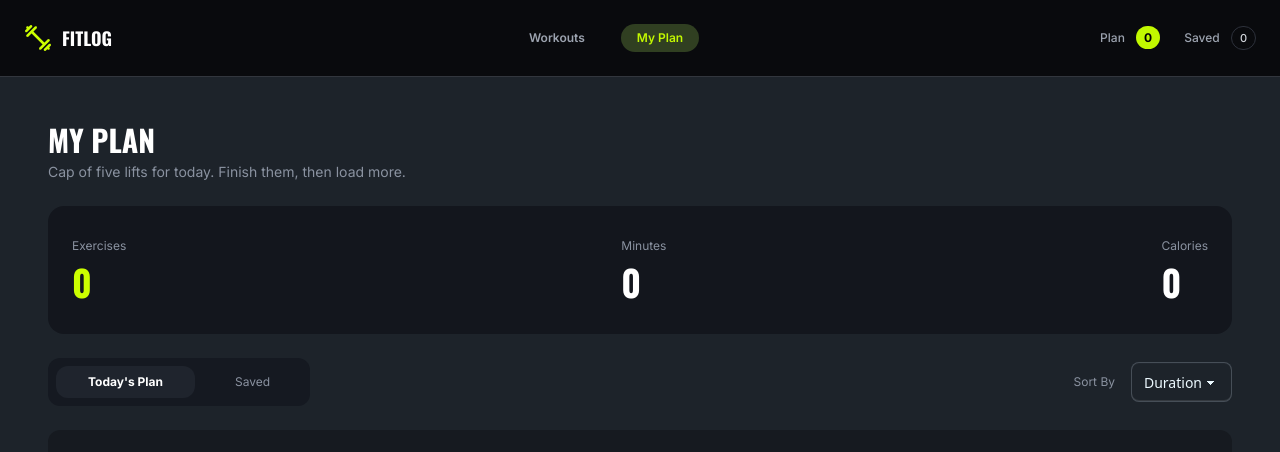
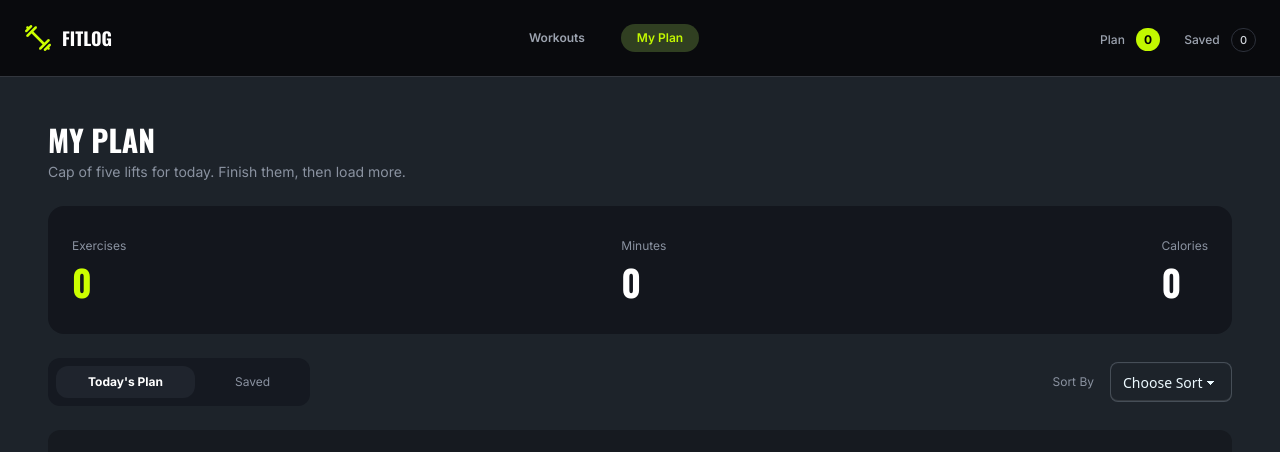
Before and after one commit to tamimkhan887/Fit-Log-Assignment6, a Next.js app: page /myplan in a window 1280 px wide. Shown: the top 452 px of the page. Built offline with nearby package versions, Linux system fonts and the light colour scheme.

Commit message:
Bug fixing

```diff
--- a/app/Components/MyPage/TodaysList.tsx
+++ b/app/Components/MyPage/TodaysList.tsx
@@ -6,7 +6,7 @@ import { IoCheckmarkOutline } from "react-icons/io5";
 import { MdOutlineStarOutline } from "react-icons/md";
 import { RxCross1 } from "react-icons/rx";
 
-const TodaysList = ({ workout }: { workout: Iworkout }) => {
+const TodaysList = ({ workout , handleDelete }: { workout: Iworkout ; handleDelete:(id:(number | string))=>void }) => {
     return (
         <div className="flex justify-between items-center">
             <div className="flex items-center gap-4">
@@ -35,7 +35,7 @@ const TodaysList = ({ workout }: { workout: Iworkout }) => {
             <div className="flex items-center gap-6">
                 <button className="font-inter text-xs text-white border border-[#374151] rounded-full px-6 py-3">View Details</button>
                 <button className="flex items-center"><IoCheckmarkOutline /><span>Mark as Done</span></button>
-                <button><RxCross1 size={24} color="#6B7280"/></button>
+                <button onClick={() => handleDelete(String(workout.id))}><RxCross1 size={24} color="#6B7280"/></button>
             </div>
         </div>
     );
--- a/app/Components/Navbar.tsx
+++ b/app/Components/Navbar.tsx
@@ -31,8 +31,8 @@ const Navbar = () => {
                 {links}
             </ul>
             <div className="flex gap-6">
-                <button className=" font-medium text-xs font-inter text-[#9CA3AF]">Plan <span className="ml-2 bg-[#C2F800] px-2 py-1 text-black font-bold font-inter rounded-full">{addWorkout.length}</span></button>
-                <button className="text-[#9CA3AF] font-inter font-medium text-xs">Saved <span className="ml-2 text-[#D1D5DB] text-[11px] font-inter font-medium border px-2 py-1 border-[#2D313B] rounded-full">{saveWorkout.length}</span></button>
+                <Link href={"/myplan"}> <button className=" font-medium text-xs font-inter text-[#9CA3AF]">Plan <span className="ml-2 bg-[#C2F800] px-2 py-1 text-black font-bold font-inter rounded-full">{addWorkout.length}</span></button> </Link>
+                <Link href={"/myplan"}><button className="text-[#9CA3AF] font-inter font-medium text-xs">Saved <span className="ml-2 text-[#D1D5DB] text-[11px] font-inter font-medium border px-2 py-1 border-[#2D313B] rounded-full">{saveWorkout.length}</span></button></Link>
             </div>
             {isMenuOpen && (<div className="absolute top-full left-0 w-full bg-[#090A0D] border-b border-[#32363d] md:hidden"> <ul className="flex flex-col gap-2 p-4"> {links} </ul> </div>)}
         </nav>
--- a/app/Components/Workouts.tsx
+++ b/app/Components/Workouts.tsx
@@ -2,7 +2,7 @@ import { Iworkout } from "../Types/workout.type";
 import Workout from "./Workout";
 
 const getWorkOutData = async () => {
-    const res = await fetch("https://api.abcz.workers.dev/api/fitlog")
+    const res = await fetch("https://api.api-store.workers.dev/api/fitlog")
     const data = await res.json()
     return data;
 }
--- a/app/[workoutslug]/page.tsx
+++ b/app/[workoutslug]/page.tsx
@@ -5,7 +5,7 @@ import AddButton from "../Components/WorkoutDetails/AddButton";
 import SaveButton from "../Components/WorkoutDetails/SaveButton";
 
 const getWorkoutdata = async (): Promise<Iworkout[]> => {
-    const res = await fetch("https://api.abcz.workers.dev/api/fitlog");
+    const res = await fetch("https://api.api-store.workers.dev/api/fitlog");
     const data: Iworkout[] = await res.json();
     return data;
 };
--- a/app/myplan/page.tsx
+++ b/app/myplan/page.tsx
@@ -1,50 +1,81 @@
 "use client";
 
 import Link from "next/link";
-import { useContext, useState } from "react";
+import { Dispatch, SetStateAction, useContext, useState } from "react";
 import { WorkoutContext } from "../ContextProvider/WorkoutProvider";
 import { Iworkout } from "../Types/workout.type";
 import TodaysList from "../Components/MyPage/TodaysList";
+import { toast } from "react-toastify";
 
 interface MyPageProps {
     addWorkout: Iworkout[];
     saveWorkout: Iworkout[];
+    setAddWorkout: Dispatch<SetStateAction<Iworkout[]>>;
+    setSaveWorkout: Dispatch<SetStateAction<Iworkout[]>>;
 }
-
 
 const Page = () => {
     const [toggle, setToggle] = useState<"today" | "saved">("today");
-    const [sortBy, setSortBy] = useState<"Duration" | "Calories" | "Rating">()
 
-    const sortWorkouts = (workouts: Iworkout[]) => {
-        const sortedWorkout = [...workouts]
+    const [sortBy, setSortBy] = useState<
+        "" | "Duration" | "Calories" | "Rating"
+    >("");
+
+    const {
+        addWorkout,
+        saveWorkout,
+        setAddWorkout,
+        setSaveWorkout,
+    } = useContext(WorkoutContext) as MyPageProps;
+
+    const currentWorkout =
+        toggle === "today" ? addWorkout : saveWorkout;
+
+    const handleDelete = (id: number | string) => {
+        if (toggle === "today") {
+            setAddWorkout((prev) =>
+                prev.filter(
+                    (workout) => String(workout.id) !== String(id)
+                )
+            );
+        } else {
+            setSaveWorkout((prev) =>
+                prev.filter(
+                    (workout) => String(workout.id) !== String(id)
+                )
+            );
+        }
+        toast.success("Delete Successful")
+    };
+
+    const sortedWorkout = [...currentWorkout].sort((a, b) => {
         if (sortBy === "Duration") {
-            sortedWorkout.sort((a, b) => b.duration - a.duration)
-        } else if (sortBy === "Calories") {
-            sortedWorkout.sort((a, b) => b.caloriesBurned - a.caloriesBurned)
+            return Number(b.duration) - Number(a.duration);
         }
-        else if (sortBy === "Rating") {
-            sortedWorkout.sort((a, b) => b.rating - a.rating)
+
+        if (sortBy === "Calories") {
+            return Number(b.caloriesBurned) - Number(a.caloriesBurned);
         }
-        return sortedWorkout
-    }
-    const { addWorkout, saveWorkout } = useContext(WorkoutContext) as MyPageProps;
 
+        if (sortBy === "Rating") {
+            return Number(b.rating) - Number(a.rating);
+        }
 
-    const sortedAddWorkouts = sortWorkouts(addWorkout)
-    const sortedSaveWorkouts = sortWorkouts(saveWorkout)
+        return 0;
+    });
 
-    const currentWorkout = toggle === "today" ? sortedAddWorkouts : sortedSaveWorkouts;
-
-        const totalCalories = currentWorkout.reduce(
-        (total, workout) => total + workout.caloriesBurned,
+    const totalCalories = sortedWorkout.reduce(
+        (total, workout) =>
+            total + Number(workout.caloriesBurned),
         0
     );
 
-    const totalDuration = currentWorkout.reduce(
-        (total, workout) => total + workout.duration,
+    const totalDuration = sortedWorkout.reduce(
+        (total, workout) =>
+            total + Number(workout.duration),
         0
     );
+
     return (
         <div className="px-6 md:px-8 lg:px-12 py-4 md:py-7 lg:py-10">
             <h3 className="text-[30px] font-oswald font-bold text-white">
@@ -55,16 +86,14 @@ const Page = () => {
                 Cap of five lifts for today. Finish them, then load more.
             </p>
 
-            {/* Stats */}
-            <div className="flex  justify-between items-center bg-[#13161D] px-6 py-8 rounded-2xl mt-6">
-
+            <div className="flex justify-between items-center bg-[#13161D] px-6 py-8 rounded-2xl mt-6">
                 <div className="space-y-2">
                     <h3 className="text-[#8A92A0] font-inter text-xs">
                         Exercises
                     </h3>
 
                     <p className="text-4xl font-bold font-oswald text-[#CCFF00]">
-                        {currentWorkout.length}
+                        {sortedWorkout.length}
                     </p>
                 </div>
 
@@ -87,19 +116,16 @@ const Page = () => {
                         {totalCalories}
                     </p>
                 </div>
-
             </div>
 
             <div className="my-6">
-                <div className="flex flex-col md:flex-row  justify-between items-center gap-4">
-
+                <div className="flex flex-col md:flex-row justify-between items-center gap-4">
                     <div className="bg-[#151921] px-2 py-2 flex gap-2 rounded-xl">
-
                         <button
                             onClick={() => setToggle("today")}
                             className={`text-xs font-inter px-8 py-2 rounded-xl ${toggle === "today"
-                                ? "font-bold bg-[#1F242D] text-white"
-                                : "text-[#8A92A0]"
+                                    ? "font-bold bg-[#1F242D] text-white"
+                                    : "text-[#8A92A0]"
                                 }`}
                         >
                             Today&apos;s Plan
@@ -108,38 +134,53 @@ const Page = () => {
                         <button
                             onClick={() => setToggle("saved")}
                             className={`text-xs font-inter px-8 py-2 rounded-xl ${toggle === "saved"
-                                ? "font-bold bg-[#1F242D] text-white"
-                                : "text-[#8A92A0]"
+                                    ? "font-bold bg-[#1F242D] text-white"
+                                    : "text-[#8A92A0]"
                                 }`}
                         >
                             Saved
                         </button>
-
                     </div>
 
-                    {/* Sort */}
                     <div className="flex items-center gap-4">
                         <h3 className="text-nowrap text-[#8A92A0] font-inter text-xs">
                             Sort By
                         </h3>
 
                         <select
-                            defaultValue="Duration"
                             className="select rounded-lg"
                             value={sortBy}
-                            onChange={(e)=>setSortBy(e.target.value as "Duration" | "Calories" | "Rating")}
+                            onChange={(e) =>
+                                setSortBy(
+                                    e.target.value as
+                                    | ""
+                                    | "Duration"
+                                    | "Calories"
+                                    | "Rating"
+                                )
+                            }
                         >
-                            <option>Duration</option>
-                            <option>Calories</option>
-                            <option>Rating</option>
+                            <option value="">
+                                Choose Sort
+                            </option>
+
+                            <option value="Duration">
+                                Duration
+                            </option>
+
+                            <option value="Calories">
+                                Calories
+                            </option>
+
+                            <option value="Rating">
+                                Rating
+                            </option>
                         </select>
                     </div>
-
                 </div>
 
-                {currentWorkout.length === 0 && (
+                {sortedWorkout.length === 0 && (
                     <div className="bg-[#11131780] flex flex-col justify-center items-center py-24 mt-6 rounded-xl">
-
                         <h3 className="font-oswald font-bold text-xl">
                             NOTHING HERE YET
                         </h3>
@@ -153,18 +194,20 @@ const Page = () => {
                                 Go to workouts
                             </button>
                         </Link>
-
                     </div>
                 )}
 
-                {currentWorkout.length > 0 && (
+                {sortedWorkout.length > 0 && (
                     <div className="mt-6 space-y-4">
-                        {currentWorkout.map((workout) => (
-                            <TodaysList key={workout.id} workout={workout}></TodaysList>
+                        {sortedWorkout.map((workout) => (
+                            <TodaysList
+                                key={workout.id}
+                                workout={workout}
+                                handleDelete={handleDelete}
+                            />
                         ))}
                     </div>
                 )}
-
             </div>
         </div>
     );
```
